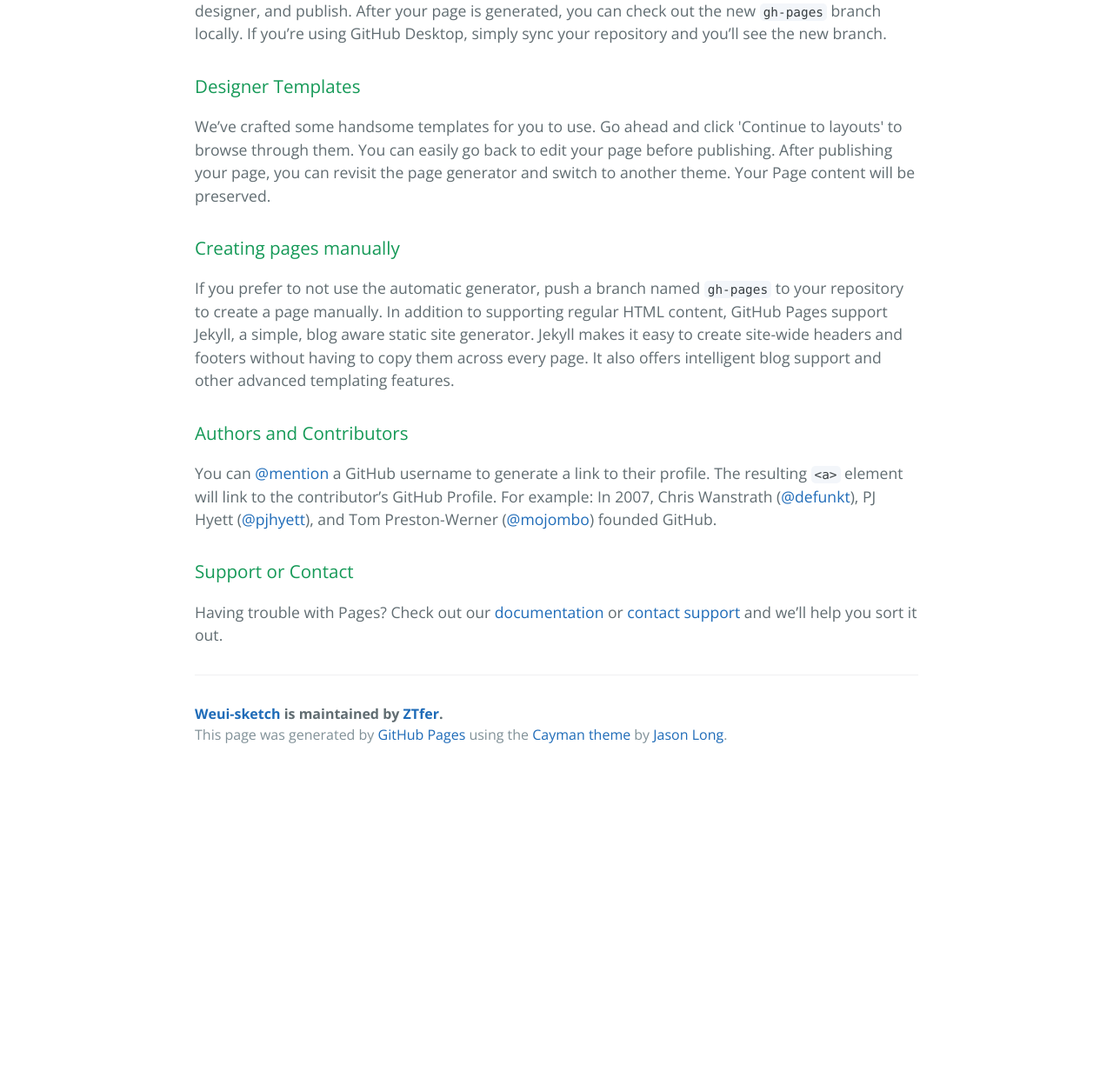
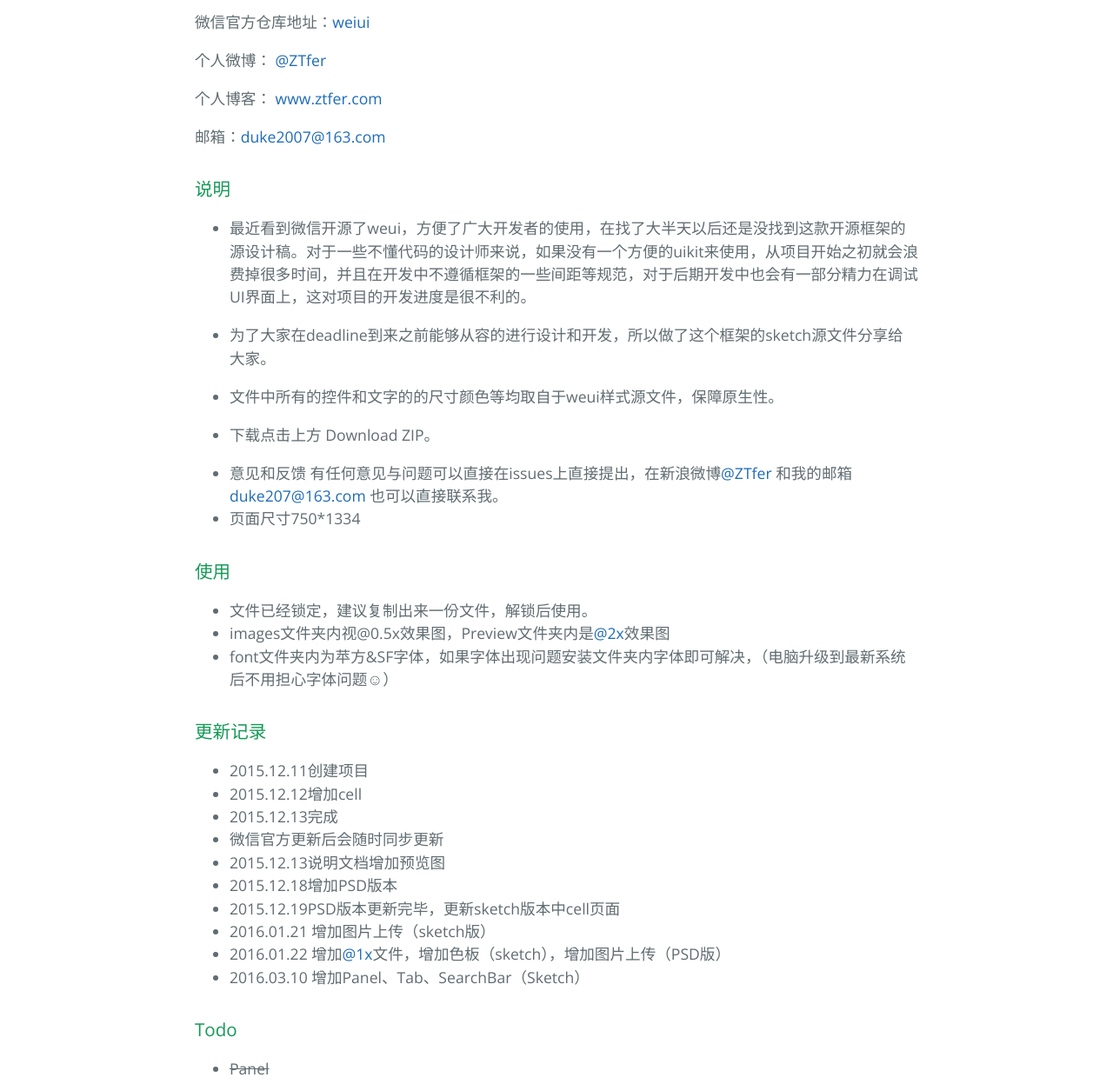
Before and after one commit to ZTfer/weui-sketch, a plain HTML site: page index.html in a window 1280 px wide. Shown: the part 517-1764 px from the top of the page at 87% size. Before the commit the page ends 1406 px from the top, so only its background shows below. Drawn offline with nearby package versions, Linux system fonts and the light colour scheme.

```diff
--- a/index.html
+++ b/index.html
@@ -19,30 +19,64 @@
     </section>
 
     <section class="main-content">
-      <h3>
-<a id="welcome-to-github-pages" class="anchor" href="#welcome-to-github-pages" aria-hidden="true"><span aria-hidden="true" class="octicon octicon-link"></span></a>Welcome to GitHub Pages.</h3>
+      <h1>
+<a id="weui-sketch" class="anchor" href="#weui-sketch" aria-hidden="true"><span aria-hidden="true" class="octicon octicon-link"></span></a>weui-sketch</h1>
 
-<p>This automatic page generator is the easiest way to create beautiful pages for all of your projects. Author your page content here <a href="https://guides.github.com/features/mastering-markdown/">using GitHub Flavored Markdown</a>, select a template crafted by a designer, and publish. After your page is generated, you can check out the new <code>gh-pages</code> branch locally. If you’re using GitHub Desktop, simply sync your repository and you’ll see the new branch.</p>
+<p>weui sketch&amp;PSD by ZTfer</p>
+
+<p>微信官方仓库地址：<a href="https://github.com/weui/weui">weiui</a></p>
+
+<p>个人微博： <a href="http://weibo.com/wudu2012">@ZTfer</a></p>
+
+<p>个人博客： <a href="http://www.ztfer.com">www.ztfer.com</a></p>
+
+<p>邮箱：<a href="mailto:duke2007@163.com">duke2007@163.com</a></p>
 
 <h3>
-<a id="designer-templates" class="anchor" href="#designer-templates" aria-hidden="true"><span aria-hidden="true" class="octicon octicon-link"></span></a>Designer Templates</h3>
+<a id="说明" class="anchor" href="#%E8%AF%B4%E6%98%8E" aria-hidden="true"><span aria-hidden="true" class="octicon octicon-link"></span></a>说明</h3>
 
-<p>We’ve crafted some handsome templates for you to use. Go ahead and click 'Continue to layouts' to browse through them. You can easily go back to edit your page before publishing. After publishing your page, you can revisit the page generator and switch to another theme. Your Page content will be preserved.</p>
+<ul>
+<li><p>最近看到微信开源了weui，方便了广大开发者的使用，在找了大半天以后还是没找到这款开源框架的源设计稿。对于一些不懂代码的设计师来说，如果没有一个方便的uikit来使用，从项目开始之初就会浪费掉很多时间，并且在开发中不遵循框架的一些间距等规范，对于后期开发中也会有一部分精力在调试UI界面上，这对项目的开发进度是很不利的。</p></li>
+<li><p>为了大家在deadline到来之前能够从容的进行设计和开发，所以做了这个框架的sketch源文件分享给大家。</p></li>
+<li><p>文件中所有的控件和文字的的尺寸颜色等均取自于weui样式源文件，保障原生性。</p></li>
+<li><p>下载点击上方 Download ZIP。</p></li>
+<li>意见和反馈 有任何意见与问题可以直接在issues上直接提出，在新浪微博<a href="http://weibo.com/wudu2012">@ZTfer</a> 和我的邮箱<a href="mailto:duke207@163.com">duke207@163.com</a> 也可以直接联系我。</li>
+<li>页面尺寸750*1334</li>
+</ul>
 
 <h3>
-<a id="creating-pages-manually" class="anchor" href="#creating-pages-manually" aria-hidden="true"><span aria-hidden="true" class="octicon octicon-link"></span></a>Creating pages manually</h3>
+<a id="使用" class="anchor" href="#%E4%BD%BF%E7%94%A8" aria-hidden="true"><span aria-hidden="true" class="octicon octicon-link"></span></a>使用</h3>
 
-<p>If you prefer to not use the automatic generator, push a branch named <code>gh-pages</code> to your repository to create a page manually. In addition to supporting regular HTML content, GitHub Pages support Jekyll, a simple, blog aware static site generator. Jekyll makes it easy to create site-wide headers and footers without having to copy them across every page. It also offers intelligent blog support and other advanced templating features.</p>
+<ul>
+<li>文件已经锁定，建议复制出来一份文件，解锁后使用。</li>
+<li>images文件夹内视@0.5x效果图，Preview文件夹内是<a href="https://github.com/2x" class="user-mention">@2x</a>效果图</li>
+<li>font文件夹内为苹方&amp;SF字体，如果字体出现问题安装文件夹内字体即可解决，（电脑升级到最新系统后不用担心字体问题☺︎）</li>
+</ul>
 
 <h3>
-<a id="authors-and-contributors" class="anchor" href="#authors-and-contributors" aria-hidden="true"><span aria-hidden="true" class="octicon octicon-link"></span></a>Authors and Contributors</h3>
+<a id="更新记录" class="anchor" href="#%E6%9B%B4%E6%96%B0%E8%AE%B0%E5%BD%95" aria-hidden="true"><span aria-hidden="true" class="octicon octicon-link"></span></a>更新记录</h3>
 
-<p>You can <a href="https://help.github.com/articles/basic-writing-and-formatting-syntax/#mentioning-users-and-teams" class="user-mention">@mention</a> a GitHub username to generate a link to their profile. The resulting <code>&lt;a&gt;</code> element will link to the contributor’s GitHub Profile. For example: In 2007, Chris Wanstrath (<a href="https://github.com/defunkt" class="user-mention">@defunkt</a>), PJ Hyett (<a href="https://github.com/pjhyett" class="user-mention">@pjhyett</a>), and Tom Preston-Werner (<a href="https://github.com/mojombo" class="user-mention">@mojombo</a>) founded GitHub.</p>
+<ul>
+<li>2015.12.11创建项目</li>
+<li>2015.12.12增加cell</li>
+<li>2015.12.13完成</li>
+<li>微信官方更新后会随时同步更新</li>
+<li>2015.12.13说明文档增加预览图</li>
+<li>2015.12.18增加PSD版本</li>
+<li>2015.12.19PSD版本更新完毕，更新sketch版本中cell页面</li>
+<li>2016.01.21 增加图片上传（sketch版）</li>
+<li>2016.01.22 增加<a href="https://github.com/1x" class="user-mention">@1x</a>文件，增加色板（sketch），增加图片上传（PSD版）</li>
+<li>2016.03.10 增加Panel、Tab、SearchBar（Sketch）</li>
+</ul>
 
 <h3>
-<a id="support-or-contact" class="anchor" href="#support-or-contact" aria-hidden="true"><span aria-hidden="true" class="octicon octicon-link"></span></a>Support or Contact</h3>
+<a id="todo" class="anchor" href="#todo" aria-hidden="true"><span aria-hidden="true" class="octicon octicon-link"></span></a>Todo</h3>
 
-<p>Having trouble with Pages? Check out our <a href="https://help.github.com/pages">documentation</a> or <a href="https://github.com/contact">contact support</a> and we’ll help you sort it out.</p>
+<ul>
+<li><del>Panel</del></li>
+<li><del>Tab</del></li>
+<li><del>Search</del></li>
+</ul>
 
       <footer class="site-footer">
         <span class="site-footer-owner"><a href="https://github.com/ZTfer/weui-sketch">Weui-sketch</a> is maintained by <a href="https://github.com/ZTfer">ZTfer</a>.</span>
```
Also changed, not shown: params.json (+1 -1 lines).
